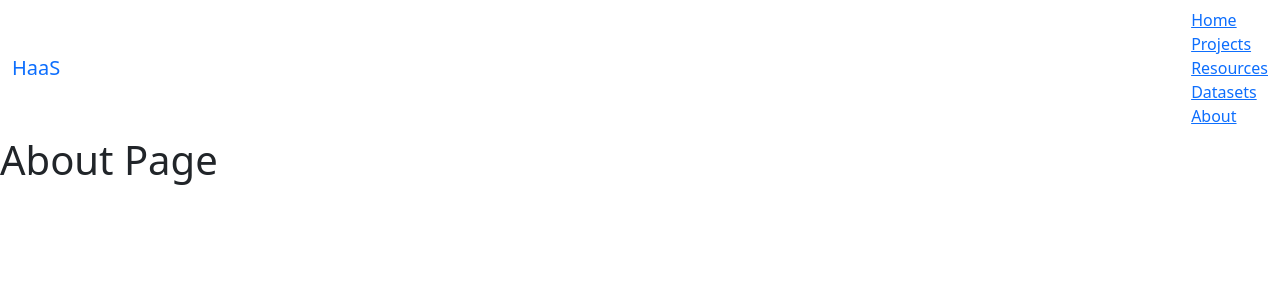
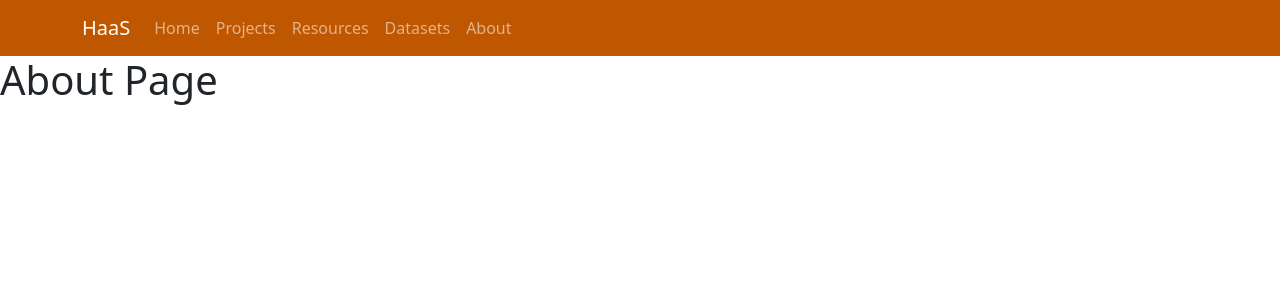
Before and after one commit to jin-lee-00/ee461l, a Flask app: page /about in a window 1280 px wide. Shown: the top 300 px of the page. Run offline with Flask 2, Linux system fonts and the light colour scheme.

Commit message:
Updated navigation bar style

```diff
--- a/templates/layout.html
+++ b/templates/layout.html
@@ -16,20 +16,23 @@
 </head>
 <body>
     <header class="site-header">
-        <nav class="navbar navbar-default">
-            <div class="container-fluid">
-              <div class="navbar-header">
-                <a class="navbar-brand" href="/home">HaaS</a>
-              </div>
-              <ul class="nav navbar-nav">
-                <li class="active"><a href="/home">Home</a></li>
-                <li><a href="/projects">Projects</a></li>
-                <li><a href="/resources">Resources</a></li>
-                <li><a href="/datasets">Datasets</a></li>
-                <li><a href="/about">About</a></li>
-              </ul>
+        <nav class="navbar navbar-expand-md navbar-dark" style="background-color: #bf5700;">
+            <div class="container">
+                <a class="navbar-brand mr-4" href="/">HaaS</a>
+                <button class="navbar-toggler" type="button" data-toggle="collapse" data-target="#navbarToggle" aria-controls="navbarToggle" aria-expanded="false" aria-label="Toggle navigation">
+                    <span class="navbar-toggler-icon"></span>
+                </button>
+                <div class="collapse navbar-collapse" id="navbarToggle">
+                    <div class="navbar-nav mr-auto">
+                        <a class="nav-item nav-link" href="/">Home</a>
+                        <a class="nav-item nav-link" href="/projects">Projects</a>
+                        <a class="nav-item nav-link" href="/resources">Resources</a>
+                        <a class="nav-item nav-link" href="/datasets">Datasets</a>
+                        <a class="nav-item nav-link" href="/about">About</a>
+                    </div>
+                </div>
             </div>
-          </nav>
+        </nav>
     </header>
     <div>
         {% block content %}{% endblock %}
```
